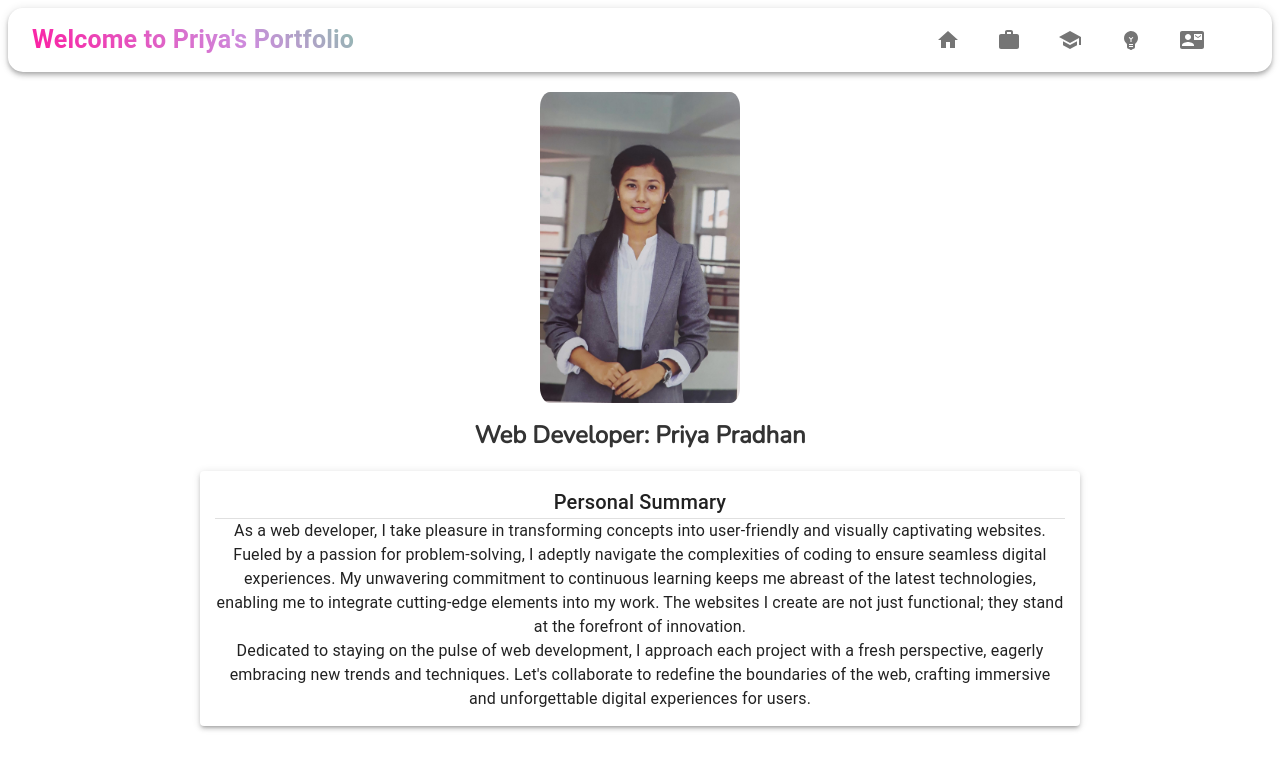
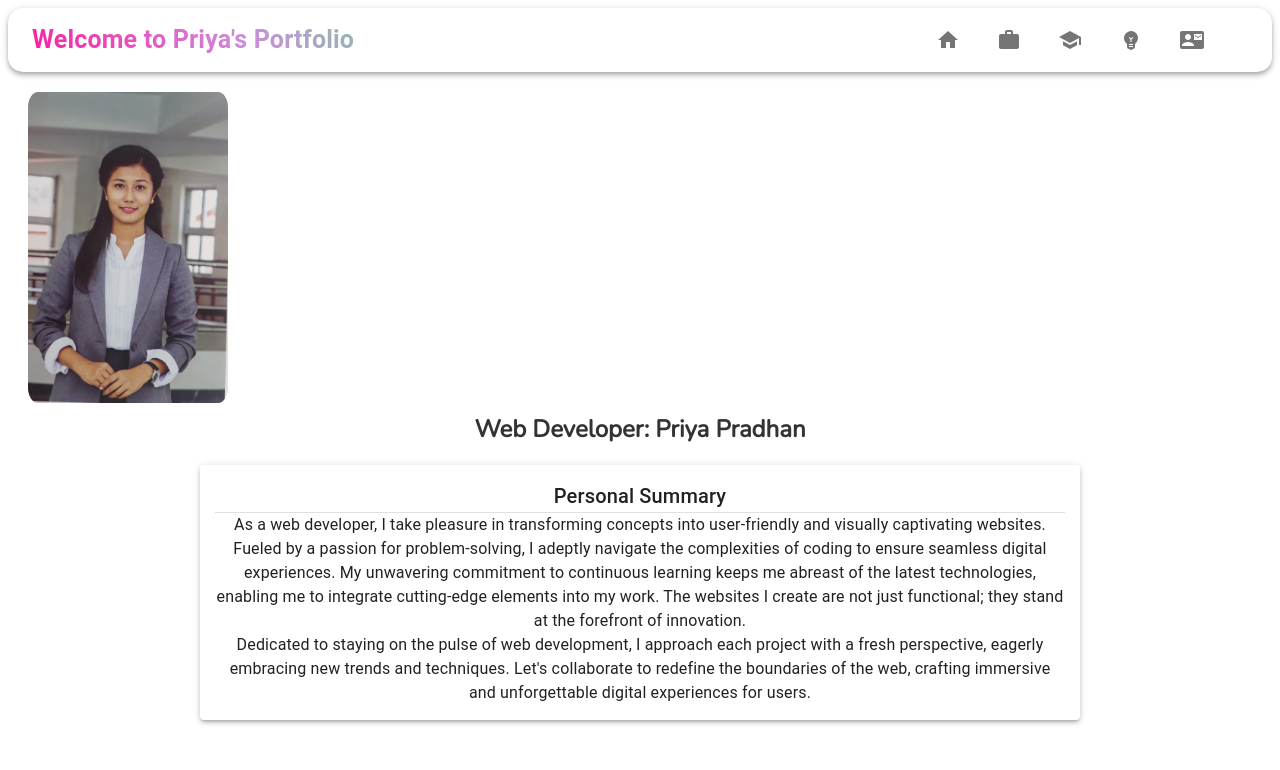
Before and after one commit to Priya-Pdh/my-portfolio, a React (Vite) app in the folder Portfolio/: page / in a window 1280 px wide. Shown: the top 770 px of the page. Built offline with nearby package versions, Linux system fonts and the light colour scheme.

Commit message:
updated the home component with loading spinner similar to project and eduaction file

```diff
--- a/Portfolio/src/Pages/Home/Home.jsx
+++ b/Portfolio/src/Pages/Home/Home.jsx
@@ -1,4 +1,4 @@
-import React, { useState } from 'react';
+import React, { useState, useEffect } from 'react';
 import { Box, Typography, Paper, Divider, CircularProgress } from '@mui/material';
 import { styled } from '@mui/system';
 import myImage from '../../assets/image-priya.jpg';
@@ -36,22 +36,20 @@ const Home = () => {
   const [imageLoaded, setImageLoaded] = useState(false);
   const { personalInfo } = data;
 
-  const handleImageLoad = () => {
-    setImageLoaded(true);
-  };
+  useEffect(() => {
+    const img = new Image();
+    img.onload = () => setImageLoaded(true);
+    img.src = myImage;
+  }, []);
 
   return (
     <HomeContainer>
-      <ProfileImage
-        src={myImage}
-        alt="my Name"
-        onLoad={handleImageLoad}
-      />
       {!imageLoaded && (
         <SpinnerContainer>
           <CircularProgress />
         </SpinnerContainer>
       )}
+      <ProfileImage src={myImage} alt="my Name" style={{ display: imageLoaded ? 'block' : 'none' }} />
       <Title>{personalInfo.title}</Title>
 
       <Box mt={2}>
```
